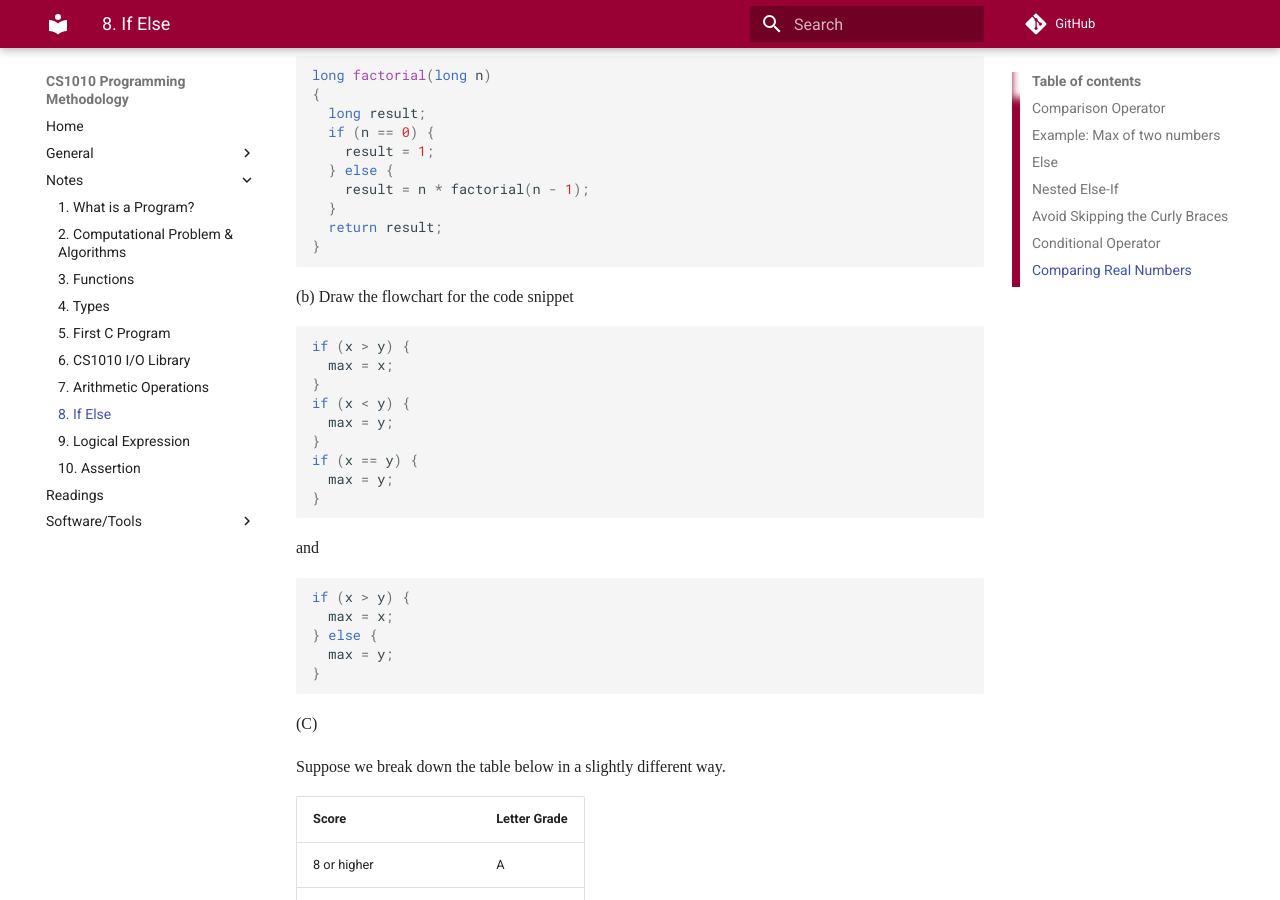
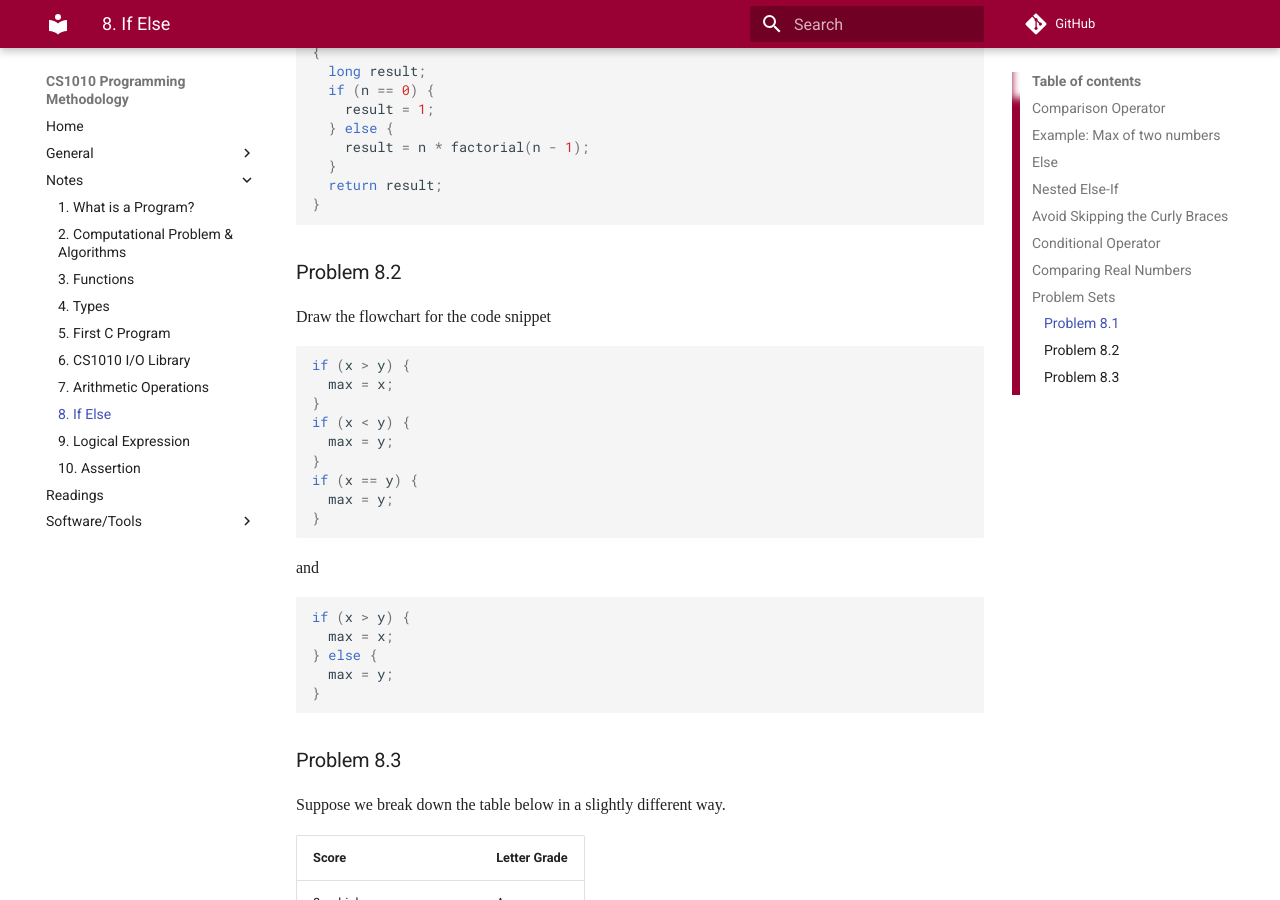
Before and after one commit to LL-Pengfei/CS1010-AY1819S1-Personal, an MkDocs documentation site: the page built from docs/08-if-else.md, in a window 1280 px wide and 900 px high, scrolled down 9300 px. Built offline with MkDocs 1.6.1 and Material for MkDocs 9.7.7, drawn with Linux system fonts in a browser that asks for light colours; nearby versions of some CDN libraries; some web fonts are replaced; formulas are drawn with MathJax 3; comment, search, counter and statistics services are not loaded; old or Windows-style settings are respelled for this version of MkDocs.

Commit message:
Update formatting

````diff
--- a/docs/08-if-else.md
+++ b/docs/08-if-else.md
@@ -321,9 +321,9 @@
 }
 ```
 
-# Problem Sets
+## Problem Sets
 
-# Problem 8.1
+### Problem 8.1
 
 (a) Do the following two functions behave the same way?  Explain.
 
@@ -377,7 +377,9 @@
 }
 ```
 
-(b) Draw the flowchart for the code snippet
+### Problem 8.2
+
+Draw the flowchart for the code snippet
 
 ```C
 if (x > y) {
@@ -401,7 +403,7 @@
 }
 ```
 
-(C)
+### Problem 8.3
 
 Suppose we break down the table below in a slightly different way.
 
````
